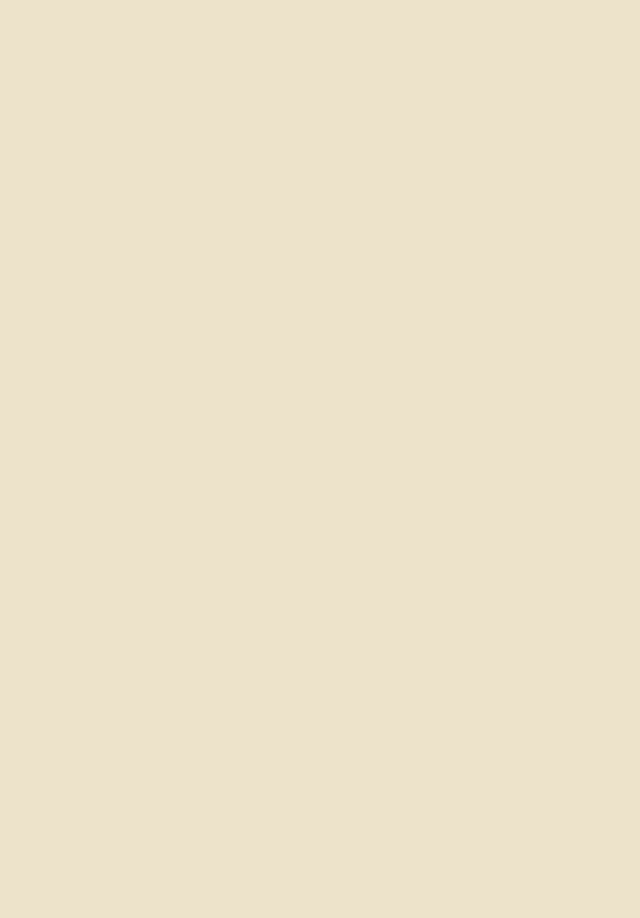
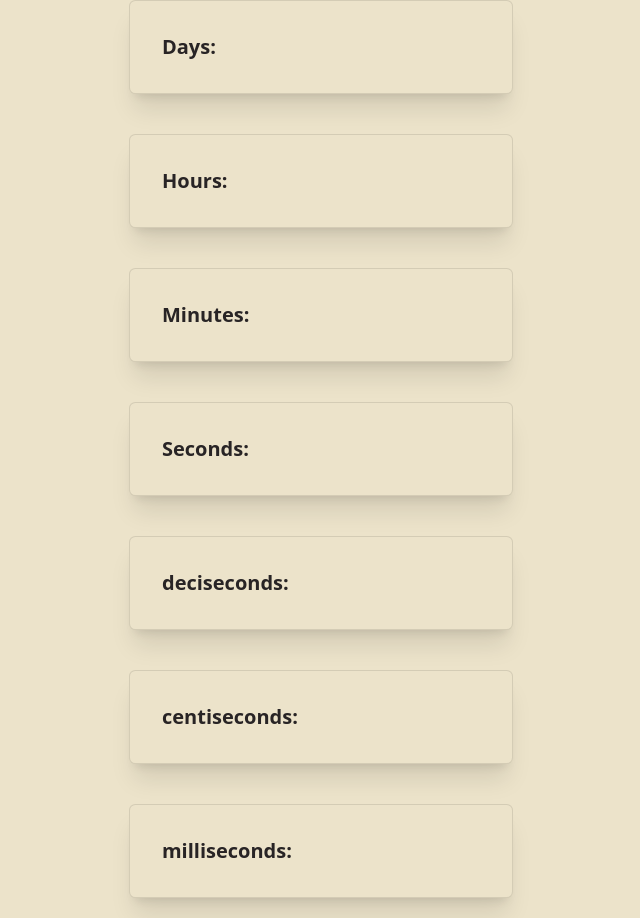
Before and after one commit to rakib00-dev/react-age-calc, a React (Vite) app: page / in a window 1280 px wide. Shown: the part 710-1628 px from the top of the page, without its empty margins (319-959 px from the left). Before the commit the page ends 800 px from the top, so only its background shows below. Built offline with nearby package versions, Linux system fonts and the light colour scheme.

Commit message:
updated all things and maybe finished the work

```diff
--- a/src/App.jsx
+++ b/src/App.jsx
@@ -37,15 +37,20 @@ function App() {
   // let inputMonth = 4;
   // let inputYear = 2012;
 
-  let date = new Date();
-  let currentDay = date.getDate();
-  let currentMonth = 1 + date.getMonth();
-  let currentYear = date.getFullYear();
+  let currentDay = currentDate.getDate();
+  let currentMonth = 1 + currentDate.getMonth();
+  let currentYear = currentDate.getFullYear();
   let month = [31, 28, 31, 30, 31, 30, 31, 31, 30, 31, 30, 31];
 
   if (isLeapYear(inputYear)) {
     month[1] = 29; // Update February inputDay to 29 if it's a leap year
   }
+
+  let monthDaysSum = 0;
+  month.forEach((e) => {
+    monthDaysSum += e;
+  });
+  console.log(monthDaysSum);
 
   if (inputDay > currentDay) {
     currentDay = currentDay + month[currentMonth - 1];
@@ -76,6 +81,8 @@ function App() {
     console.log({ inputYear, inputMonth, inputDay });
   }
 
+  let finalDaysOfTotalYear = y * monthDaysSum;
+
   return (
     <div className="grid place-content-center mt-10 h-fit w-fit m-auto gap-2 text-xl ">
       <h1 className="text-2xl text-center font-bold mb-6 md:text-4xl">
@@ -97,10 +104,49 @@ function App() {
         {/* ////inputs\\\\ */}
 
         {/* Year card */}
-        <Card title={'year:'} value={''} />
+        <Card title={'year:'} value={isNaN(y) ? '' : y} />
 
         {/* Month card */}
-        <Card title={'Month:'} value={''} />
+        <Card title={'Month:'} value={isNaN(y) ? '' : y * 12 + m} />
+
+        {/* Days card */}
+        <Card title={'Days:'} value={isNaN(y) ? '' : finalDaysOfTotalYear} />
+
+        {/* Hours card */}
+        <Card
+          title={'Hours:'}
+          value={isNaN(y) ? '' : finalDaysOfTotalYear * 24}
+        />
+
+        {/* Minutes card */}
+        <Card
+          title={'Minutes:'}
+          value={isNaN(y) ? '' : finalDaysOfTotalYear * 24 * 60}
+        />
+
+        {/* Seconds card */}
+        <Card
+          title={'Seconds:'}
+          value={isNaN(y) ? '' : finalDaysOfTotalYear * 24 * 60 * 60}
+        />
+
+        {/* deciseconds card */}
+        <Card
+          title={'deciseconds:'}
+          value={isNaN(y) ? '' : finalDaysOfTotalYear * 24 * 60 * 60 * 10}
+        />
+
+        {/* centiseconds card */}
+        <Card
+          title={'centiseconds:'}
+          value={isNaN(y) ? '' : finalDaysOfTotalYear * 24 * 60 * 60 * 100}
+        />
+
+        {/* milliseconds card */}
+        <Card
+          title={'milliseconds:'}
+          value={isNaN(y) ? '' : finalDaysOfTotalYear * 24 * 60 * 60 * 100}
+        />
       </div>
     </div>
   );
```
